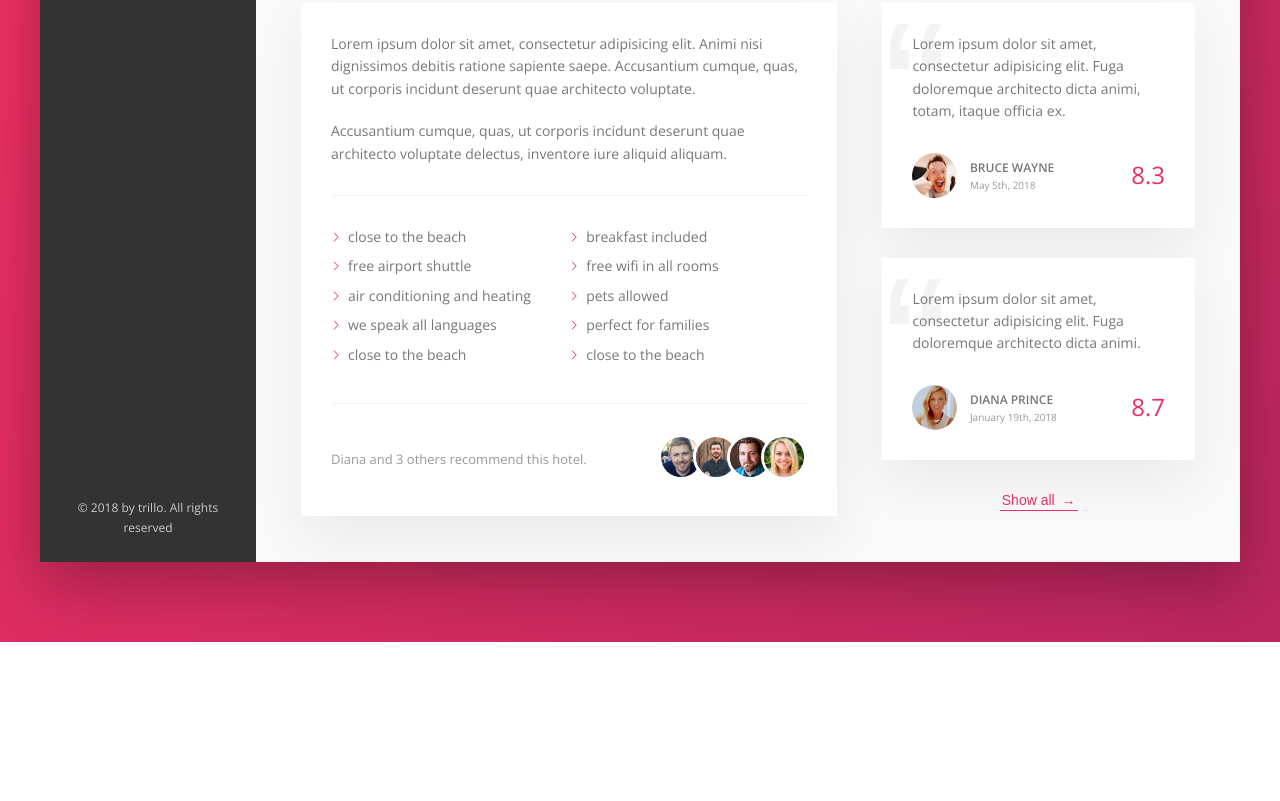
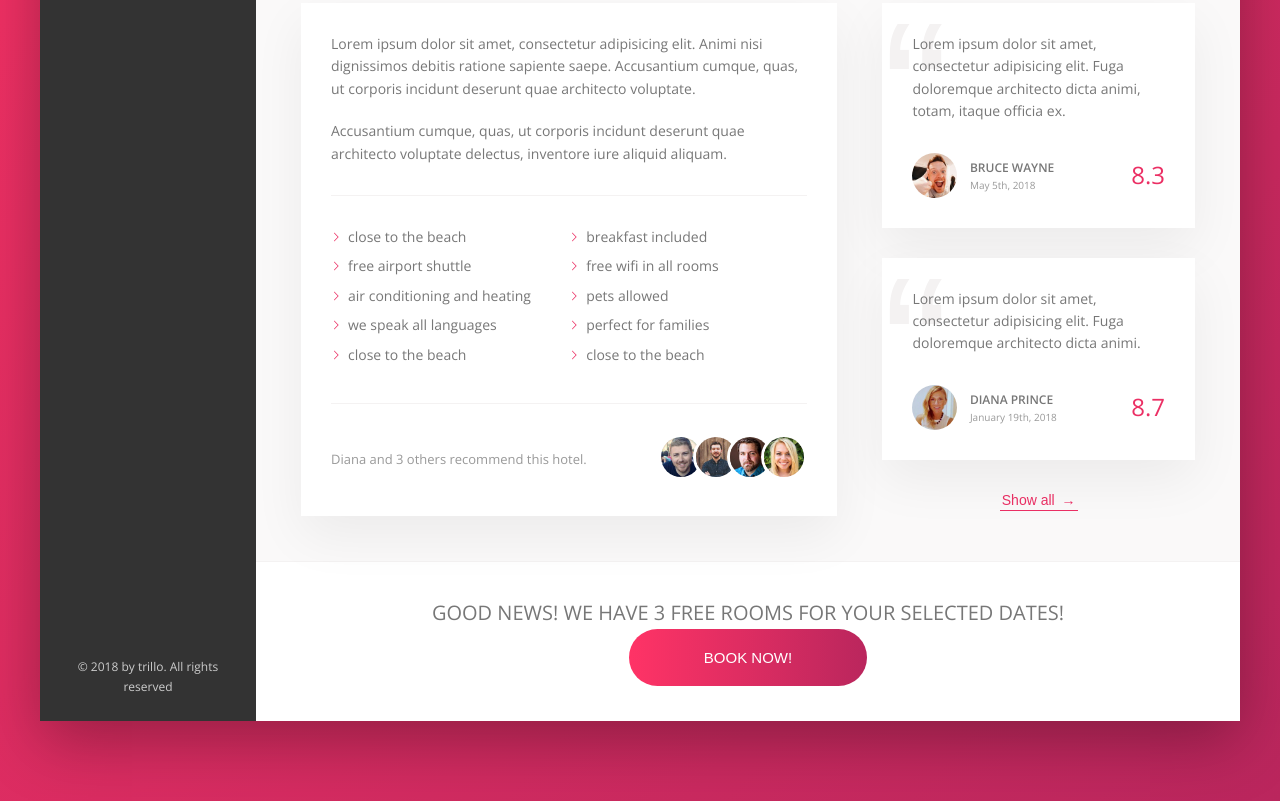
Before and after one commit to gogolab/trillo, a website: page index.html in a window 1280 px wide. Shown: the part 644-1445 px from the top of the page. Before the commit the page ends 1286 px from the top, so only its background shows below. Drawn offline with nearby package versions, Linux system fonts and the light colour scheme.

Commit message:
added cta

```diff
--- a/index.html
+++ b/index.html
@@ -209,6 +209,17 @@
                         </button>
 
                     </div>
+
+                </div>
+
+                <div class="cta">
+                    <h2 class="cta__book-now">
+                        Good news! We have 3 free rooms for your selected dates!
+                    </h2>
+                    <button class="btn">
+                        <span class="btn__visible">Book now!</span>
+                        <span class="btn__invisible">Only 3 rooms left</span>
+                    </button>
                 </div>
             </main>
         </div>
--- a/sass/_components.scss
+++ b/sass/_components.scss
@@ -461,3 +461,85 @@
         color: var(--color-primary);
     }
 }
+
+//////////////////////
+// cta
+
+.cta {
+    padding: 3.5rem;
+    text-align: center;
+
+    &__book-now {
+        font-size: 2rem;
+        font-weight: 300;
+        text-transform: uppercase;
+    }
+}
+
+.btn {
+    font-size: 1.5rem;
+    font-weight: 300;
+    color: #ffffff;
+    text-transform: uppercase;
+    border: none;
+    border-radius: 100px;
+    background-image: linear-gradient(
+        to right,
+        var(--color-primary-light),
+        var(--color-primary-dark)
+    );
+    position: relative;
+    overflow: hidden;
+    cursor: pointer;
+
+    & > * {
+        display: inline-block;
+        height: 100%;
+        width: 100%;
+        transition: all 0.2s;
+    }
+
+    &__visible {
+        padding: 2rem 7.5rem;
+    }
+
+    &__invisible {
+        padding: 2rem 0;
+        position: absolute;
+        top: -100%;
+        left: 0;
+    }
+
+    &:hover {
+        background-image: linear-gradient(
+            to left,
+            var(--color-primary-light),
+            var(--color-primary-dark)
+        );
+    }
+
+    &:hover &__visible {
+        transform: translateY(100%);
+    }
+
+    &:hover &__invisible {
+        top: 0;
+    }
+
+    &:focus {
+        outline: none;
+        animation: pulsate 1s infinite;
+    }
+
+    &::-moz-focus-inner {
+        border: 0;
+    }
+}
+
+// .btn:hover .btn__visible {
+//     transform: translateY(100%);
+// }
+
+// .btn:hover .btn__invisible {
+//     transform: translateY(100%);
+// }
```
Also changed, not shown: css/style.css.
